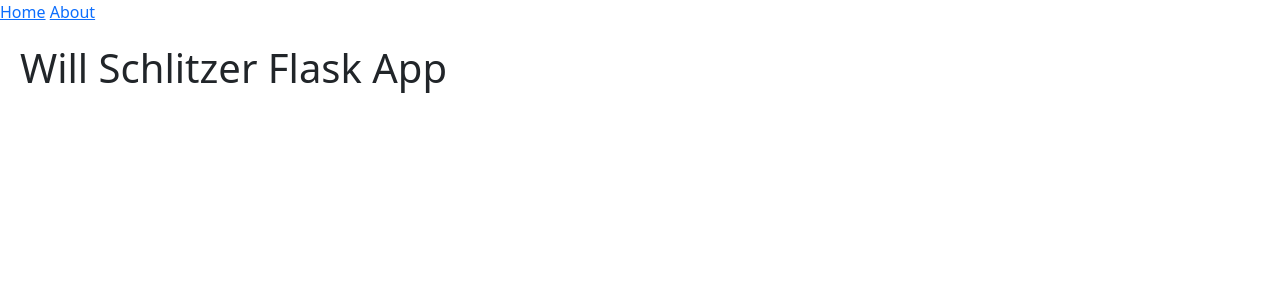
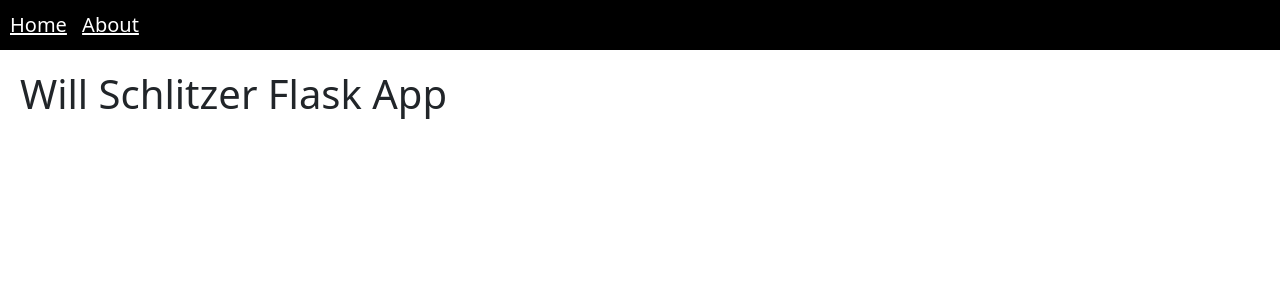
Before and after one commit to willschlitzer/personal-page, a Flask app: page / in a window 1280 px wide. Shown: the top 300 px of the page. Run offline with Flask 2, Linux system fonts and the light colour scheme.

Commit message:
add nav bar formatting to site.css

```diff
--- a/static/css/site.css
+++ b/static/css/site.css
@@ -5,3 +5,15 @@
 .main_content {
     padding: 20px;
 }
+
+nav {
+    background-color: #000;
+    padding: 10px;
+    font-size: 20px;
+    color: white;
+}
+
+nav > a {
+    color: white;
+    margin-right: 10px;
+}
```
